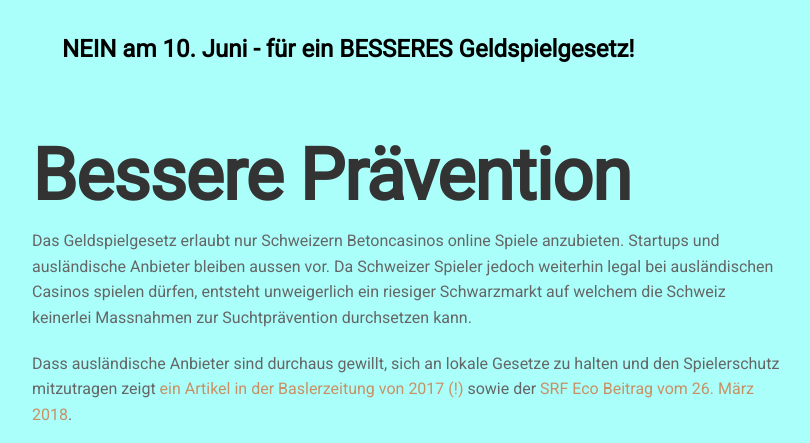
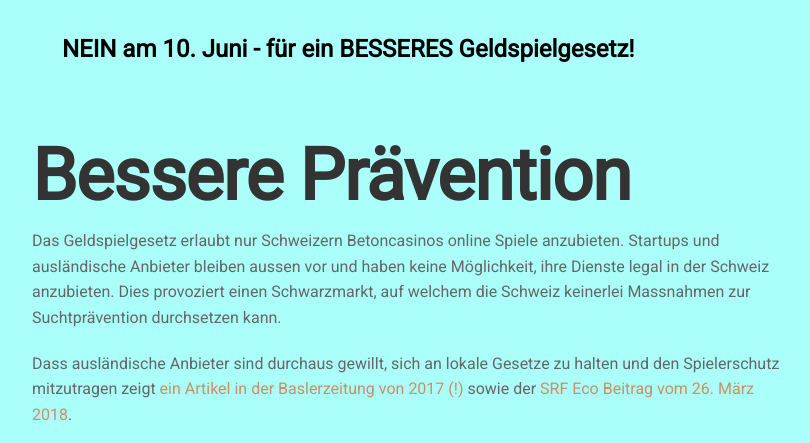
Before and after one commit to geldspielgesetz/geldspielgesetz.github.io, a Jekyll site: the page built from argumente/bessere-suchtprävention.md, in a window 1280 px wide, cut to the strip 0-443 px from the top of the page. Shown: the whole strip, without its empty margins (233-1043 px from the left). Built offline with Jekyll 4.4.1, drawn with Linux system fonts in a browser that asks for light colours.

Commit message:
Improve text

```diff
--- a/argumente/bessere-suchtprävention.md
+++ b/argumente/bessere-suchtprävention.md
@@ -2,7 +2,7 @@
 layout: post
 title: 'Bessere Prävention'
 ---
-Das Geldspielgesetz erlaubt nur Schweizern Betoncasinos online Spiele anzubieten. Startups und ausländische Anbieter bleiben aussen vor. Da Schweizer Spieler jedoch weiterhin legal bei ausländischen Casinos spielen dürfen, entsteht unweigerlich ein riesiger Schwarzmarkt auf welchem die Schweiz keinerlei Massnahmen zur Suchtprävention durchsetzen kann.
+Das Geldspielgesetz erlaubt nur Schweizern Betoncasinos online Spiele anzubieten. Startups und ausländische Anbieter bleiben aussen vor und haben keine Möglichkeit, ihre Dienste legal in der Schweiz anzubieten. Dies provoziert einen Schwarzmarkt, auf welchem die Schweiz keinerlei Massnahmen zur Suchtprävention durchsetzen kann.
 
 Dass ausländische Anbieter sind durchaus gewillt, sich an lokale Gesetze zu halten und den Spielerschutz mitzutragen zeigt [ein Artikel in der Baslerzeitung von 2017 (!)][1] sowie der [SRF Eco Beitrag vom 26. März 2018][2].
 
```
